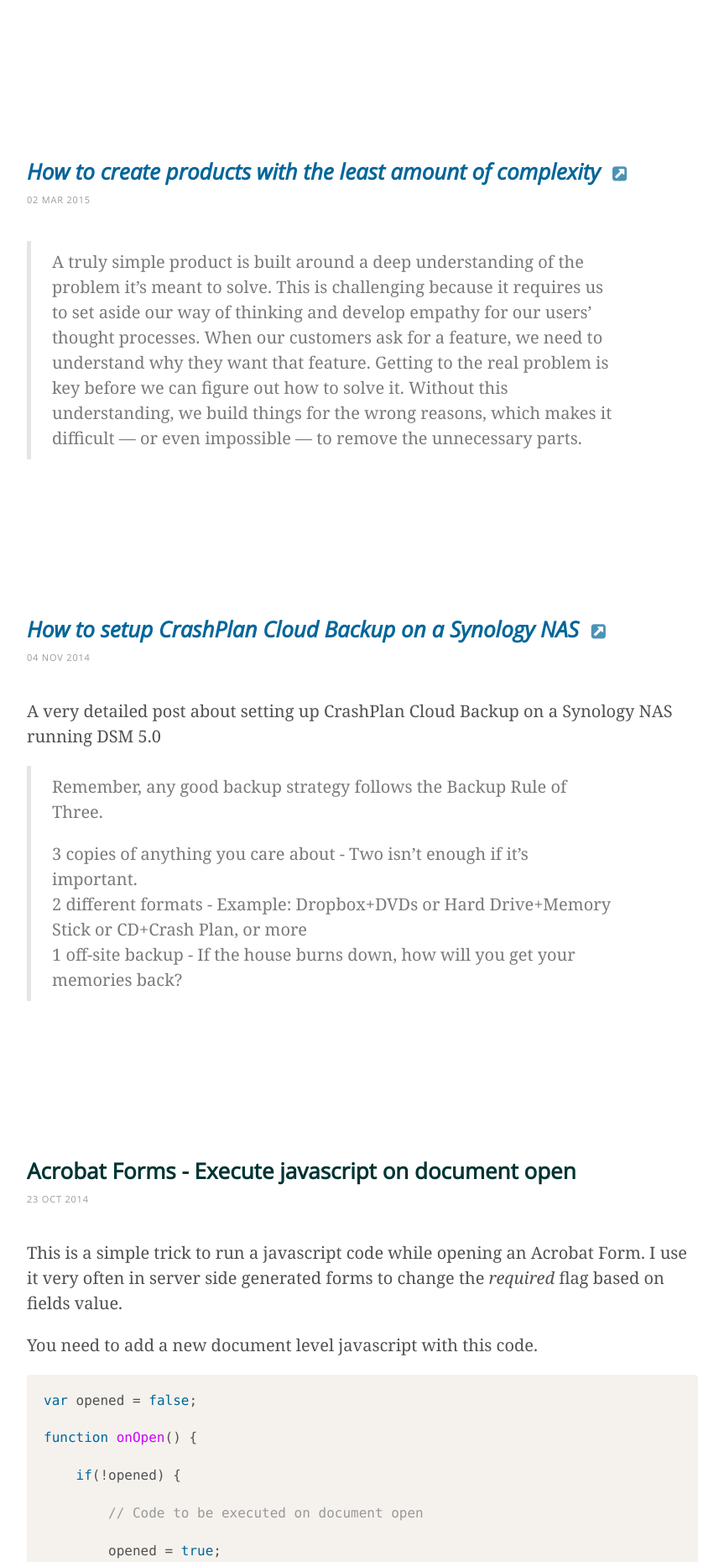
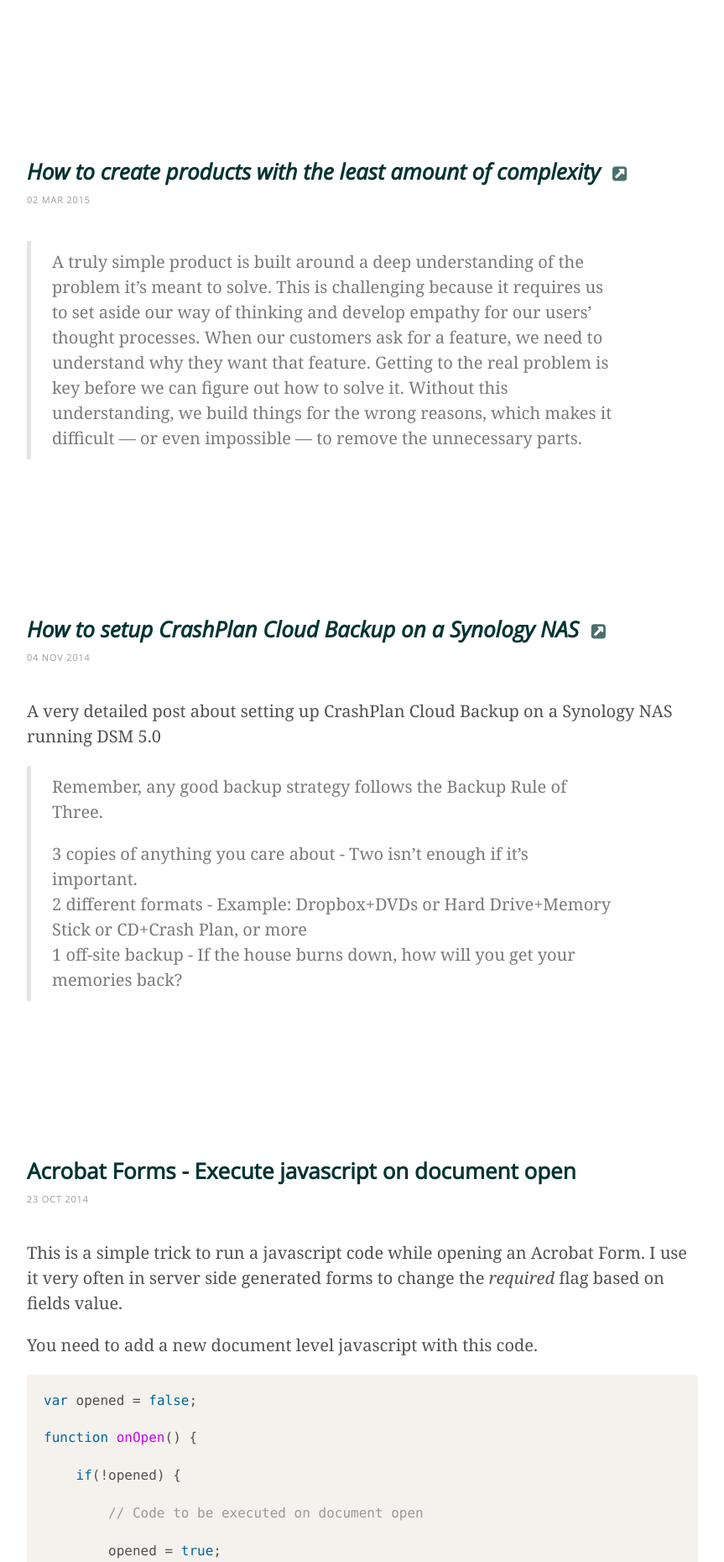
Before and after one commit to amelandri/amelandri.github.io, a Jekyll site: the page built from index.html, in a window 1280 px wide. Shown: the part 1729-3589 px from the top of the page at 84% size, without its empty margins (208-1071 px from the left). Built offline with Jekyll 4.4.1, drawn with Linux system fonts in a browser that asks for light colours; the list of posts is cut into pages by our own code.

Commit message:
Changed color for external links

```diff
--- a/public/css/lanyon.css
+++ b/public/css/lanyon.css
@@ -327,8 +327,7 @@ a.sidebar-nav-item:focus {
 }
 
 .external-url a{
-	font-style: italic;
-	color: #006699;
+	font-style: italic;ß
 }
 
 .external-url a i{
```
